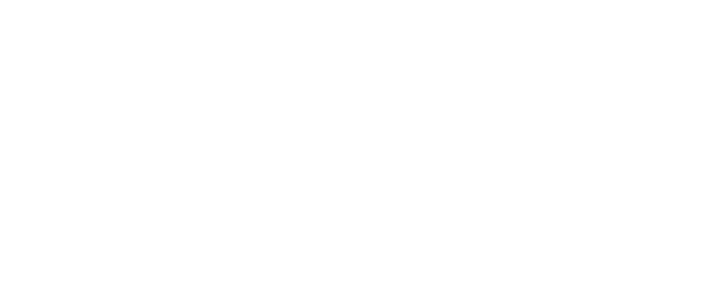
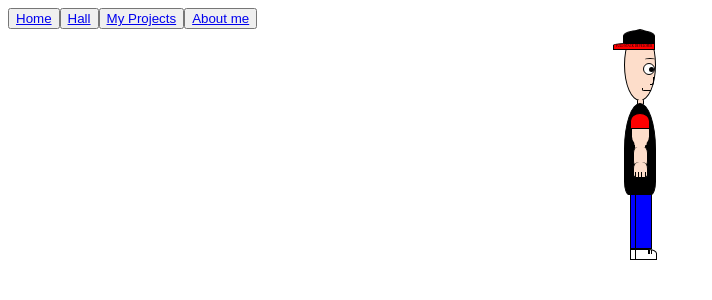
Before and after one commit to adrianMartinezTeba/paginaPersonal, a React (Vite) app: page /hall in a window 1280 px wide. Before the commit this address had no page. Shown: the top 300 px of the page, without its empty margins (0-712 px from the left). Built offline with nearby package versions, Linux system fonts and the light colour scheme.

Commit message:
movimiento del personaje ompleto

```diff
--- a/src/App.jsx
+++ b/src/App.jsx
@@ -4,6 +4,8 @@ import Home from './components/home/home';
 import Biografia from './components/biografia/biografia';
 import Proyectos from './components/proyectos/proyectos';
 import { PersonProvider } from './context/PersonContext/PersonState';
+import Person from './components/Person/Person';
+import Hall from './components/Hall/Hall';
 
 function App() {
   return (
@@ -11,8 +13,10 @@ function App() {
       <PersonProvider>
         <Routes>
           <Route path="/" element={<Home />} />
+          <Route path='/hall' element={<Hall/>}/>
           <Route path="/biografia" element={<Biografia />} />
           <Route path="/proyectos" element={<Proyectos />} />
+          <Route path="/person" element={<Person />} />
         </Routes>
       </PersonProvider>
     </BrowserRouter>
--- /dev/null
+++ b/src/components/Hall/Hall.jsx
@@ -0,0 +1,26 @@
+import React, { useContext } from 'react'
+import Person from '../Person/Person'
+import { PersonContext } from '../../context/PersonContext/PersonState';
+import NavBar from '../NavBar/NavBar';
+
+const Hall = () => {
+    const { positionHall, updatePositionHall } = useContext(PersonContext);
+    return (
+        <div>
+            <div className='hall-container'>
+                <NavBar />
+                <div className='hall-sup'>
+
+                    <div className='divPerson-hall' style={{ '--position-x': positionHall.x }}>
+                        <Person />
+                    </div>
+                    <div className="hall-inf">
+
+                    </div>
+                </div>
+            </div>
+        </div>
+    )
+}
+
+export default Hall
--- /dev/null
+++ b/src/components/Hall/Hall.scss
@@ -0,0 +1,8 @@
+.divPerson-hall{
+    transform: translateX(calc(var(--position-x) * 100%));
+      position: absolute;
+      left: 700px;
+     transition-duration: 0.2s;
+     transition-timing-function: linear;
+    z-index: 2;
+  }
--- a/src/components/Home/Home.jsx
+++ b/src/components/Home/Home.jsx
@@ -1,33 +1,38 @@
-import React from 'react';
-import { Link } from 'react-router-dom';
+import React, { useContext, useEffect } from 'react';
+import { Link  } from 'react-router-dom';
+import { useNavigate } from "react-router-dom";
 import './Home.scss';
 import Person from '../Person/Person';
+import { PersonContext } from '../../context/PersonContext/PersonState';
+import NavBar from '../NavBar/NavBar';
 const Home = () => {
+  const { positionHome, updatePositionHome,handleLLamarTimbre,timbre,setTimbre} = useContext(PersonContext);
+const navigate = useNavigate()
+
+useEffect(()=>{
+
+  if (positionHome.x<=-15) {
+
+  }
+},[positionHome,timbre])
   return (
     <div className="home-container">
       <div>
+        <NavBar/>
         <div className="home-sup">
           <div className="proy-div">
-            <Link to={'/proyectos'}>Proyectos</Link>
+
             <div className="proy-home-container">
-              <div className="cartel-proy">Proyectos</div>
+              <div className="cartel-proy">Exposition</div>
               <div className="puerta-container">
                 <div className="puerta">
-                  <div className="pta-izq"></div>
-                  <div className="pta-der"></div>
-                </div>
-                <div className="timbre-container">
-                  <div className="timbre"></div>
                 </div>
               </div>
             </div>
           </div>
-          <div className='divPerson-home'>
-            <Person/>
+          <div className='divPerson-home' style={{ '--position-x': positionHome.x }}>
+          <Person />
             </div>
-          <div className="bio-div">
-            <Link to={'/biografia'}>Biografía</Link>
-          </div>
         </div>
         <div className="home-inf"></div>
       </div>
--- a/src/components/NavBar/NavBar.jsx
+++ b/src/components/NavBar/NavBar.jsx
@@ -1,11 +1,32 @@
-import React from 'react'
+import React, { useContext } from 'react';
+import { Link } from 'react-router-dom';
+import { PersonContext } from '../../context/PersonContext/PersonState';
 
 const NavBar = () => {
+    const { updatePositionProyectos, updatePositionHome,updatePositionHall} = useContext(PersonContext);
+    const handlePosition = () =>{
+        updatePositionHome({x:0})
+        updatePositionProyectos({x:1})
+        updatePositionHall({x:1})
+    }
   return (
     <div>
-
+      <div className='navBar-container'>
+    <button onClick={handlePosition}>
+        <Link to={'/'}>Home</Link>
+    </button>
+    <button onClick={handlePosition}>
+    <Link to={'/hall'}>Hall</Link>
+    </button>
+    <button onClick={handlePosition}>
+    <Link to={'/proyectos'}>My Projects</Link>
+    </button>
+    <button onClick={handlePosition}>
+    <Link to={'/biografia'}>About me</Link>
+    </button>
+      </div>
     </div>
-  )
+  );
 }
 
-export default NavBar
+export default NavBar;
--- /dev/null
+++ b/src/components/NavBar/NavBar.scss
@@ -0,0 +1,3 @@
+.navBar-container{
+    display: flex;
+}
--- a/src/components/Person/Person.jsx
+++ b/src/components/Person/Person.jsx
@@ -1,51 +1,78 @@
-import React, { useContext, useEffect } from 'react';
+import React, { useContext, useEffect, useState } from 'react';
 import './Person.scss';
 import { PersonContext } from '../../context/PersonContext/PersonState';
 
+
 const Person = () => {
-  const { position, updatePosition } = useContext(PersonContext);
-
+  const { positionHome, positionProyectos,updatePositionProyectos,updatePositionHome,timbre,setTimbre } = useContext(PersonContext);
+const [andarIzq,setAndarIzq] = useState(false)
+const [andarAnimation, setAndarAnimation] = useState(false);
 useEffect(() => {
-    const handleKeyPress = (event) => {
+  const handleKeyDown =  (event) => {
     if (event.key === 'a') {
+      setAndarIzq(true);
+      setAndarAnimation(true)
       moveLeft();
     } else if (event.key === 'd') {
+      setAndarAnimation(true)
+      setAndarIzq(false);
       moveRight();
     }
   };
+  const handleKeyUp = (event) => {
+    setAndarAnimation(false)
+    if (event.key === 'a' || timbre==='false') {
+    setAndarAnimation(false)
 
-    window.addEventListener('keydown', handleKeyPress);
+    } else if (event.key === 'd' || timbre==='false') {
+  setAndarAnimation(false)
 
+    }
+  };
+if (timbre==='true') {
+  setAndarAnimation(true)
+ setAndarIzq(true)
+}
+  window.addEventListener('keydown', handleKeyDown);
+  window.addEventListener('keyup', handleKeyUp);
   return () => {
-      window.removeEventListener('keydown', handleKeyPress);
+    window.removeEventListener('keydown', handleKeyDown);
+    window.removeEventListener('keyup', handleKeyUp);
     };
-  }, [position]);
+  }, [positionHome,positionProyectos,andarIzq,andarAnimation,timbre]);
 
   const moveLeft = () => {
-    updatePosition({ ...position, x: position.x - 0.2 });
+    setAndarAnimation(true)
+    updatePositionHome({ ...positionHome, x: positionHome.x - 5});
+    // setAndarAnimation(false)
+    updatePositionProyectos({ ...positionProyectos, x: positionProyectos.x - 5 });
     window.scrollBy(-10, 0); // Desplaza la ventana hacia la izquierda
   };
 
   const moveRight = () => {
-    updatePosition({ ...position, x: position.x + 0.2 });
+    setAndarAnimation(true)
+    updatePositionHome({ ...positionHome, x: positionHome.x + 5});
+    // setAndarAnimation(false)
+    updatePositionProyectos({ ...positionProyectos, x:positionProyectos.x +5 });
     window.scrollBy(10, 0); // Desplaza la ventana hacia la derecha
   };
+
   return (
-    <div className='person-container'>
+    <div className={`person-container ${andarAnimation ? 'andar-animation' : ''}`}>
       <div className='cabeza-container'>
-        <div className='cabeza-sup'>
+        <div className={`cabeza-sup ${andarIzq ? 'andar-izq' : ''}`}>
           <div className='gorra1'></div>
-          <div className="gorra2"><div className='gorra-name'>FULL-STACK DEVELOPER</div>
+          <div className={`gorra2 ${andarIzq ? 'andar-izq' : ''}`}><div className='gorra-name'>FULL-STACK DEVELOPER</div>
             {/* <p>FULL-STACK DEVELOPER</p> */}
           </div>
         </div>
-        <div className='cabeza-inf'>
+        <div className={`cabeza-inf ${andarIzq ? 'andar-izq' : ''}`}>
           <div className="ceja"></div>
-          <div className="ojo">
+          <div className={`ojo ${andarIzq ? 'andar-izq' : ''}`}>
             <div className="pupila"></div>
           </div>
-          <div className="nariz"></div>
-          <div className="boca"></div>
+          <div className={`nariz ${andarIzq ? 'andar-izq' : ''}`}></div>
+          <div className={`boca ${andarIzq ? 'andar-izq' : ''}`}></div>
         </div>
       </div>
       <div className="cuello"></div>
@@ -55,7 +82,8 @@ const Person = () => {
           <div className="manga-izq"></div>
           <div className="bi-sup"></div>
           <div className="codo-izq"></div>
-          <div className="bi-inf"></div>
+          <div className="bi-inf">
+          <div className="antebrazo-izq"></div>
           <div className="mano-izq">
             <div className="dedo"></div>
             <div className="dedo"></div>
@@ -63,12 +91,14 @@ const Person = () => {
             <div className="dedo"></div>
           </div>
           </div>
+        </div>
         <div className='torso'></div>
         <div className='brazo-der'>
           <div className="manga-der"></div>
           <div className="bd-sup"></div>
           <div className="codo-der"></div>
-          <div className="bd-inf"></div>
+          <div className="bd-inf">
+          <div className="antebrazo-der"></div>
           <div className="mano-der">
             <div className="dedo"></div>
             <div className="dedo"></div>
@@ -77,10 +107,11 @@ const Person = () => {
           </div>
           </div>
         </div>
+      </div>
       <div className='inferior-container'>
-        <div className='pierna-izq'>
+        <div className={`pierna-izq ${andarIzq ? 'andar-izq' : ''}`}>
           <div className="masa-izq"></div>
-            <div className='zapato-izq'>
+            <div className={`zapato-izq ${andarIzq ? 'andar-izq' : ''}`}>
           <div className='cordones'>
               <div className="cordon"></div>
               <div className="cordon"></div>
@@ -88,9 +119,9 @@ const Person = () => {
             </div>
           </div>
         </div>
-        <div className='pierna-der'>
+        <div className={`pierna-der ${andarIzq ? 'andar-izq' : ''}`}>
           <div className="masa-der"></div>
-          <div className='zapato-der'>
+          <div className={`zapato-der ${andarIzq ? 'andar-izq' : ''}`}>
             <div className='cordones'>
               <div className="cordon"></div>
               <div className="cordon"></div>
--- a/src/components/Person/Person.scss
+++ b/src/components/Person/Person.scss
@@ -2,8 +2,47 @@
   display: flex;
   flex-direction: column;
   align-items: center;
+  &.andar-animation {
+    .brazo-der,.pierna-der {
+      transform-origin: top;
+      animation: andar1 0.3s infinite ;
     }
+    .brazo-izq,.pierna-izq{
+      transform-origin: top;
+      animation: andar2 0.3s infinite ;
 
+    }
+  }
+}
+@keyframes andar1 {
+  0% {
+    transform: rotate(0deg)
+  }
+  25%{
+    transform: rotate(40deg)
+  }
+  66%{
+    transform: rotate(-40deg);
+  }
+  100% {
+    transform: rotate(0deg)
+  }
+}
+@keyframes andar2 {
+  0% {
+    // transform-origin: bottom;
+    transform: rotate(0deg)
+  }
+  25%{
+    transform: rotate(-40deg)
+  }
+  66%{
+    transform: rotate(40deg);
+  }
+  100% {
+    transform: rotate(0deg)
+  }
+}
 .cabeza-container {
 
   display: flex;
@@ -22,6 +61,9 @@
   align-items: flex-end;
   width: 30px;
   height: 20px;
+  &.andar-izq{
+    align-items: initial;
+  }
 
 }
 
@@ -42,11 +84,17 @@
   display: flex;
   justify-content: center;
   border-top-left-radius: 30%;
+  &.andar-izq{
+    border-top-left-radius: 0%;
+    border-top-right-radius: 30%;
   }
-.gorra-name{
+}
+
+.gorra-name {
   align-self: center;
   font-size: 3px;
 }
+
 .cabeza-inf {
   margin-top: 10px;
   display: flex;
@@ -55,6 +103,9 @@
   width: 30px;
   height: 50px;
 
+  &.andar-izq {
+    align-items: initial;
+  }
 }
 
 .ceja {
@@ -85,6 +136,10 @@
   background-color: rgb(255, 255, 255);
   border-radius: 50%;
   border: 0.1px solid black;
+
+  &.andar-izq {
+    align-items: initial;
+  }
 }
 
 .pupila {
@@ -105,6 +160,14 @@
   border-bottom: 1px solid black;
   border-right: 1px solid black;
   border-bottom-right-radius: 50%;
+
+  &.andar-izq {
+    border-right: none;
+    border-left: 1px solid black;
+    border-bottom-right-radius: 0%;
+    border-bottom-left-radius: 50%;
+    margin-left: 1px;
+  }
 }
 
 .boca {
@@ -116,24 +179,34 @@
   border-top: transparent;
   border-right: transparent;
   border-bottom-left-radius: 50%;
+
+  &.andar-izq {
+    border-right: 1px solid black;
+    border-bottom-left-radius: 0%;
+    border-left: transparent;
+    border-bottom-right-radius: 50%;
+    margin-left: 4px;
   }
-.cuello{
+}
+
+.cuello {
   width: 5px;
   height: 5px;
   background-color: #fdddca;
   border-right: 0.1px solid black;
-  border-left:  0.1px solid black;
+  border-left: 0.1px solid black;
   border-bottom: 0.1px solid transparent;
   border-radius: 30%;
   margin-top: -2px;
   margin-bottom: -2px;
 }
+
 .tronco-container {
   display: flex;
+  flex-direction: column;
   align-items: center;
-  justify-content: center;
   z-index: 0;
-  height: 90px;
+  // height: 90px;
 
 }
 
@@ -153,18 +226,34 @@ z-index: 0;
 }
 
 .brazo-izq {
+  position: absolute;
   display: flex;
   flex-direction: column;
   z-index: -1;
   border-radius: 50%;
   width: 20px;
   height: 70px;
-
+  margin-top: 10px;
   // background-color: green;
-  transform: rotate(15deg);
+  // transform: rotate(15deg);
 
 }
-.manga-izq{
+.brazo-der {
+  position: absolute;
+  margin-top: 10px;
+  height: 70px;
+  display: flex;
+  flex-direction: column;
+  z-index: 1;
+  border-radius: 50%;
+  width: 20px;
+//   height: 70px;
+// margin-left: -8px;
+  // transform: rotate(-15deg);
+
+}
+
+.manga-izq {
   z-index: 0;
   border-top-right-radius: 50%;
   border-top-left-radius: 50%;
@@ -172,30 +261,32 @@ z-index: 0;
   background-color: red;
   border: 0.1px solid black;
 }
-.bi-sup{
+
+.bi-sup {
   z-index: -1;
   margin-top: -3px;
   align-self: center;
   height: 20px;
   width: 17px;
-  background-color:#fdddca;
+  background-color: #fdddca;
   border-top-left-radius: 30%;
- border-top-right-radius:  30%;
- border-bottom-left-radius:  80%;
- border-bottom-right-radius:  80%;
+  border-top-right-radius: 30%;
+  border-bottom-left-radius: 80%;
+  border-bottom-right-radius: 80%;
   border-right: 0.1px solid black;
- border-left:  0.1px solid black;
+  border-left: 0.1px solid black;
   border-bottom: 0.1px solid transparent;
 }
-.codo-izq{
+
+.codo-izq {
   z-index: -2;
-  border-top-left-radius:50%;
+  border-top-left-radius: 50%;
   border-top-right-radius: 50%;
   border-bottom-left-radius: 30%;
   border-bottom-right-radius: 30%;
-  background-color:#fdddca;
+  background-color: #fdddca;
   border-right: 0.1px solid black;
-  border-left:  0.1px solid black;
+  border-left: 0.1px solid black;
   height: 15px;
   width: 10px;
   align-self: center;
@@ -204,49 +295,43 @@ z-index: 0;
 
 }
 .bi-inf{
+  display: flex;
+  flex-direction: column;
+}
+
+.antebrazo-izq {
   z-index: -1;
   border-top-left-radius: 30%;
- border-top-right-radius:  30%;
- border-bottom-left-radius:  30%;
- border-bottom-right-radius:  30%;
-  height:20px;
+  border-top-right-radius: 30%;
+  border-bottom-left-radius: 30%;
+  border-bottom-right-radius: 30%;
+  height: 20px;
   width: 13px;
   align-self: center;
   border-right: 0.1px solid black;
-  border-left:  0.1px solid black;
-  background-color:#fdddca;
+  border-left: 0.1px solid black;
+  background-color: #fdddca;
   margin-bottom: -5px;
 }
-.mano-izq{
+
+.mano-izq {
   display: flex;
   justify-content: space-around;
   height: 15px;
   width: 13px;
   align-self: center;
   border-right: 0.1px solid black;
-  border-left:  0.1px solid black;
-  background-color:#fdddca;
-  border-top-right-radius:40%;
-  border-top-left-radius:40%;
+  border-left: 0.1px solid black;
+  background-color: #fdddca;
+  border-top-right-radius: 40%;
+  border-top-left-radius: 40%;
   border-bottom-left-radius: 20%;
   border-bottom-right-radius: 20%;
-  border-bottom:  0.1px solid black;
+  border-bottom: 0.1px solid black;
 }
 
-.brazo-der {
 
-  display: flex;
-  flex-direction: column;
-  z-index: 1;
-  border-radius: 50%;
-  width: 20px;
-  height: 70px;
-
-  // background-color: green;
-  transform: rotate(-15deg);
-
-}
-.manga-der{
+.manga-der {
   z-index: 0;
   border-top-right-radius: 50%;
   border-top-left-radius: 50%;
@@ -254,30 +339,32 @@ z-index: 0;
   background-color: red;
   border: 0.1px solid black;
 }
-.bd-sup{
+
+.bd-sup {
   z-index: -1;
   margin-top: -3px;
   align-self: center;
   height: 20px;
   width: 17px;
-  background-color:#fdddca;
+  background-color: #fdddca;
   border-top-left-radius: 30%;
- border-top-right-radius:  30%;
- border-bottom-left-radius:  80%;
- border-bottom-right-radius:  80%;
+  border-top-right-radius: 30%;
+  border-bottom-left-radius: 80%;
+  border-bottom-right-radius: 80%;
   border-right: 0.1px solid black;
- border-left:  0.1px solid black;
+  border-left: 0.1px solid black;
   border-bottom: 0.1px solid transparent;
 }
-.codo-der{
+
+.codo-der {
   z-index: -2;
-  border-top-left-radius:50%;
+  border-top-left-radius: 50%;
   border-top-right-radius: 50%;
   border-bottom-left-radius: 30%;
   border-bottom-right-radius: 30%;
-  background-color:#fdddca;
+  background-color: #fdddca;
   border-right: 0.1px solid black;
-  border-left:  0.1px solid black;
+  border-left: 0.1px solid black;
   height: 15px;
   width: 10px;
   align-self: center;
@@ -285,35 +372,43 @@ z-index: 0;
   margin-bottom: -5px;
 }
 .bd-inf{
+  display: flex;
+  flex-direction: column;
+}
+.antebrazo-der {
+  display: flex;
+  justify-content: flex-end;
     z-index: -1;
   border-top-left-radius: 30%;
- border-top-right-radius:  30%;
- border-bottom-left-radius:  30%;
- border-bottom-right-radius:  30%;
-  height:20px;
+  border-top-right-radius: 30%;
+  border-bottom-left-radius: 30%;
+  border-bottom-right-radius: 30%;
+  height: 20px;
   width: 13px;
   align-self: center;
   border-right: 0.1px solid black;
-  border-left:  0.1px solid black;
-  background-color:#fdddca;
+  border-left: 0.1px solid black;
+  background-color: #fdddca;
   margin-bottom: -5px;
 }
-.mano-der{
+
+.mano-der {
   display: flex;
   justify-content: space-around;
   height: 15px;
   width: 13px;
   align-self: center;
   border-right: 0.1px solid black;
-  border-left:  0.1px solid black;
-  background-color:#fdddca;
-  border-top-right-radius:40%;
-  border-top-left-radius:40%;
+  border-left: 0.1px solid black;
+  background-color: #fdddca;
+  border-top-right-radius: 40%;
+  border-top-left-radius: 40%;
   border-bottom-left-radius: 20%;
   border-bottom-right-radius: 20%;
-  border-bottom:  0.1px solid black;
+  border-bottom: 0.1px solid black;
 }
-.dedo{
+
+.dedo {
   // margin-top: 7px;
   align-self: flex-end;
   background-color: black;
@@ -325,23 +420,49 @@ height: 5px;
 .inferior-container {
   display: flex;
   margin-top: -5px;
+  justify-content: center;
   z-index: -1;
+  width: 30px;
 }
 
 .pierna-izq {
+  position: absolute;
   flex-direction: column;
   justify-content: flex-end;
   display: flex;
   width: 15px;
   height: 70px;
   background-color: blue;
-  transform: rotate(10deg);
+  margin-left: -5px;
+
+  // transform: rotate(10deg);
+  z-index: 1;
+  &.andar-izq{
+    z-index: 2;
   }
-.masa-izq{
+}
+.pierna-der {
+  position: absolute;
+  margin-left: 1px;
+  display: flex;
+  flex-direction: column;
+  justify-content: flex-end;
+  // transform: rotate(-10deg);
+  margin-left: 5px;
+  width: 15px;
+  height: 70px;
+  z-index: 2;
+  &.andar-izq{
+    z-index: 1;
+  }
+}
+
+.masa-izq {
   border: 0.1px solid black;
   width: 14.5px;
   height: 60px;
 }
+
 .zapato-izq {
   display: flex;
   flex-direction: row-reverse;
@@ -350,23 +471,21 @@ height: 60px;
   height: 10px;
   background-color: white;
   border-top-right-radius: 40%;
+  &.andar-izq{
+    border-top-right-radius: 0%;
+    border-top-left-radius: 40%;
+    align-self: flex-end;
+  }
 }
 
-.pierna-der {
-  margin-left: 1px;
-  display: flex;
-  flex-direction: column;
-  justify-content: flex-end;
-  transform: rotate(-10deg);
-  width: 15px;
-  height: 70px;
-}
-.masa-der{
+
+.masa-der {
   border: 0.1px solid black;
-  background-color:blue;
+  background-color: blue;
   width: 14.9px;
   height: 60px;
 }
+
 .zapato-der {
   display: flex;
   flex-direction: row-reverse;
@@ -375,15 +494,22 @@ height: 60px;
   height: 10px;
   background-color: white;
   border-top-right-radius: 40%;
+  &.andar-izq{
+    border-top-right-radius: 0%;
+    border-top-left-radius: 40%;
+    align-self: flex-end;
   }
-.cordones{
+}
+
+.cordones {
   display: flex;
-  margin-right:5px;
+  margin-right: 5px;
 }
-.cordon{
+
+.cordon {
   width: 0.5px;
   height: 4px;
   background-color: black;
   margin-left: 1px;
-justify-content:center;
+  justify-content: center;
 }
--- a/src/components/Proyectos/Proyectos.jsx
+++ b/src/components/Proyectos/Proyectos.jsx
@@ -1,17 +1,17 @@
-import React, { useContext, useRef } from 'react';
+import React, { useContext, useEffect, useRef } from 'react';
 import { Link } from 'react-router-dom';
 import './Proyectos.scss';
 import Person from '../Person/Person';
 import { PersonContext } from '../../context/PersonContext/PersonState';
+import NavBar from '../NavBar/NavBar';
 
 const Proyectos = () => {
-  const { position, updatePosition } = useContext(PersonContext);
+  const { positionProyectos, updatePositionProyectos } = useContext(PersonContext);
   const paginasWeb = [
     'https://cdn.pixabay.com/photo/2015/04/23/22/00/tree-736885_1280.jpg',
     'https://st.depositphotos.com/1016440/2534/i/600/depositphotos_25344733-stock-photo-sunrise-at-the-beach.jpg',
     'https://i.blogs.es/ceda9c/dalle/450_1000.jpg'
   ];
-
   const personDivRef = useRef(null);
 
   const handleScroll = () => {
@@ -20,9 +20,7 @@ const Proyectos = () => {
 
   return (
     <div>
-      <button>
-        <Link to={'/'}>Home</Link>
-      </button>
+     <NavBar/>
       <div className='proyectos-container'>
         <div className='pas-sup'>
           <div className='cuadros-container'>
@@ -32,8 +30,8 @@ const Proyectos = () => {
               </div>
             ))}
           </div>
-          <div ref={personDivRef} className='person-div' style={{ '--position-x': position.x }}>
-            <Person />
+          <div ref={personDivRef} className='person-div' style={{ '--position-x': positionProyectos.x }}>
+          <Person />
           </div>
         </div>
         <div className="pas-inf"></div>
--- a/src/components/Proyectos/Proyectos.scss
+++ b/src/components/Proyectos/Proyectos.scss
@@ -28,7 +28,8 @@
   transform: translateX(calc(var(--position-x) * 100%));
 top: 230px;
   position: absolute;
-  transition: transform 1s ease;
+  transition-duration: 0.2s;
+  transition-timing-function: linear;
 z-index: 2;
 }
 .cuadros-container{
--- a/src/context/PersonContext/PersonState.jsx
+++ b/src/context/PersonContext/PersonState.jsx
@@ -5,24 +5,45 @@ const PersonContext = createContext();
 
 // Crear el proveedor del contexto
 const PersonProvider = ({ children }) => {
-  const containerWidth = 800; // Ancho del contenedor padre
-  const personWidth = 200; // Ancho del componente Person
+  const minPositionXHome = -19; // Límite izquierdo
+  const maxPositionXHome = 50; // Límite derecho
+  const minPositionXProy = 1; // Límite izquierdo
+  const maxPositionxProy = 52; // Límite derecho
+  const minPositionXHall = 1; // Límite izquierdo
+  const maxPositionxHall = 52; // Límite derecho
 
-  const maxPositionX =9// Límite derecho
-  const minPositionX = 0; // Límite izquierdo
+  const [positionHome, setPositionHome] = useState({ x: 0, y: 0 });
+  const [positionProyectos, setPositionProyectos] = useState({ x: 0, y: 0 });
+  const [positionHall, setPositionHall] = useState({ x: 0, y: 0 });
+  const [timbre, setTimbre] = useState(false);
 
-  const [position, setPosition] = useState({ x: 0, y: 0 });
-
-  // Definir función para actualizar la posición con límites
-  const updatePosition = (newPosition) => {
-    if (newPosition.x >= minPositionX && newPosition.x <= maxPositionX) {
-      setPosition(newPosition);
+  // Definir función para actualizar la posición con límites para el contexto de Home
+  const updatePositionHome = (newPosition) => {
+    if (newPosition.x >= minPositionXHome && newPosition.x <= maxPositionXHome) {
+      setPositionHome(newPosition);
     }
   };
 
+  // Definir función para actualizar la posición con límites para el contexto de Proyectos
+  const updatePositionProyectos = (newPosition) => {
+    if (newPosition.x >= minPositionXProy && newPosition.x <= maxPositionxProy) {
+      setPositionProyectos(newPosition);
+    }
+  };
+  const updatePositionHall= (newPosition) => {
+    if (newPosition.x >= minPositionXHall && newPosition.x <= maxPositionxHall) {
+      setPositionHall(newPosition);
+    }
+  };
+  const handleLLamarTimbre = () => {
+    setTimbre(true)
+    updatePositionHome({x:-15})
+  };
   // Proporcionar el estado y las funciones a los componentes hijos
   return (
-    <PersonContext.Provider value={{ position, updatePosition }}>
+    <PersonContext.Provider
+      value={{ positionHome,handleLLamarTimbre,timbre,setTimbre, positionProyectos,positionHall, updatePositionHome, updatePositionProyectos,setPositionHall }}
+    >
       {children}
     </PersonContext.Provider>
   );
```
Also changed, not shown: src/components/Home/Home.scss (+14 -15 lines). Lines whose indentation alone changed are shown as unchanged.
